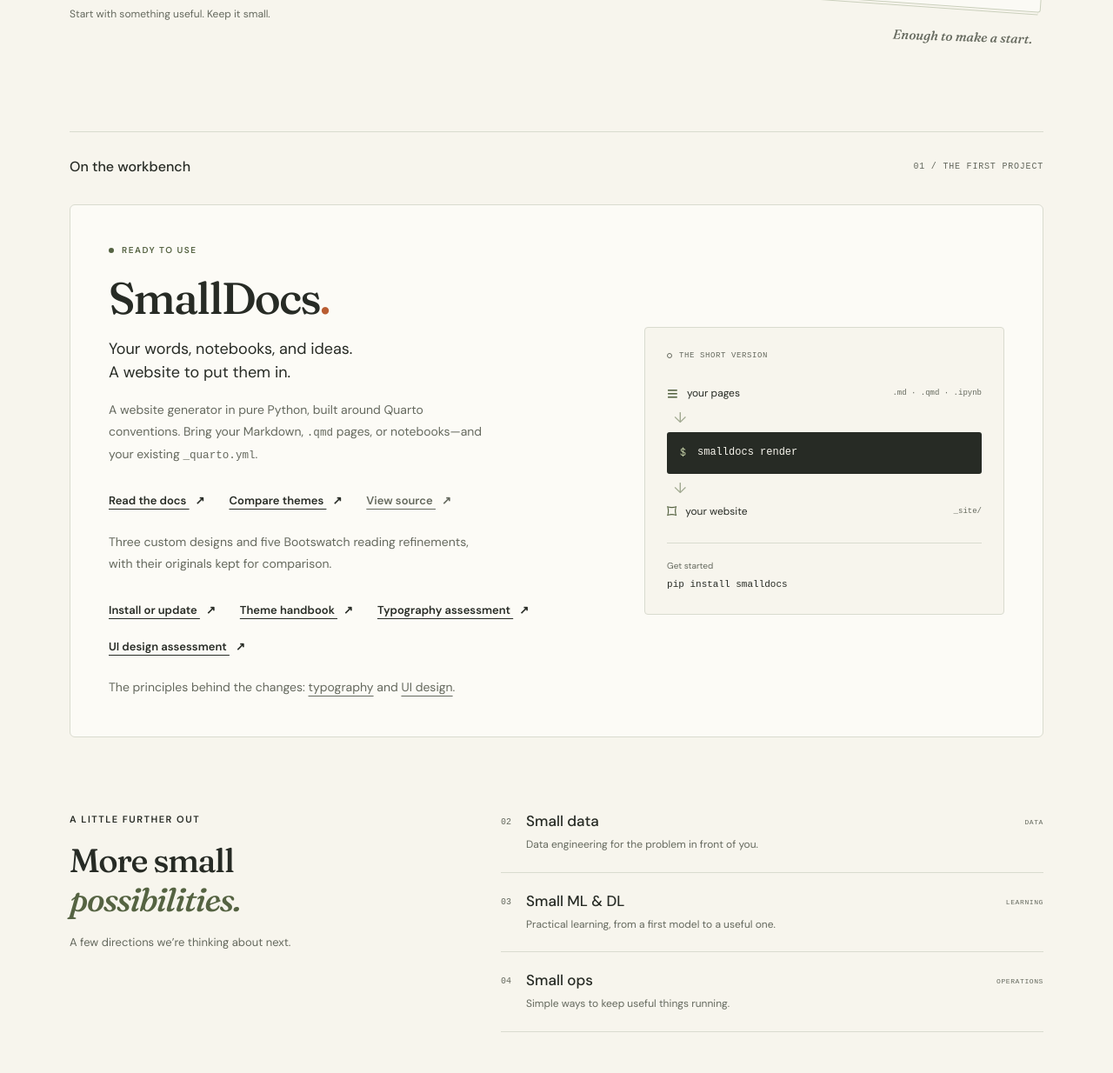
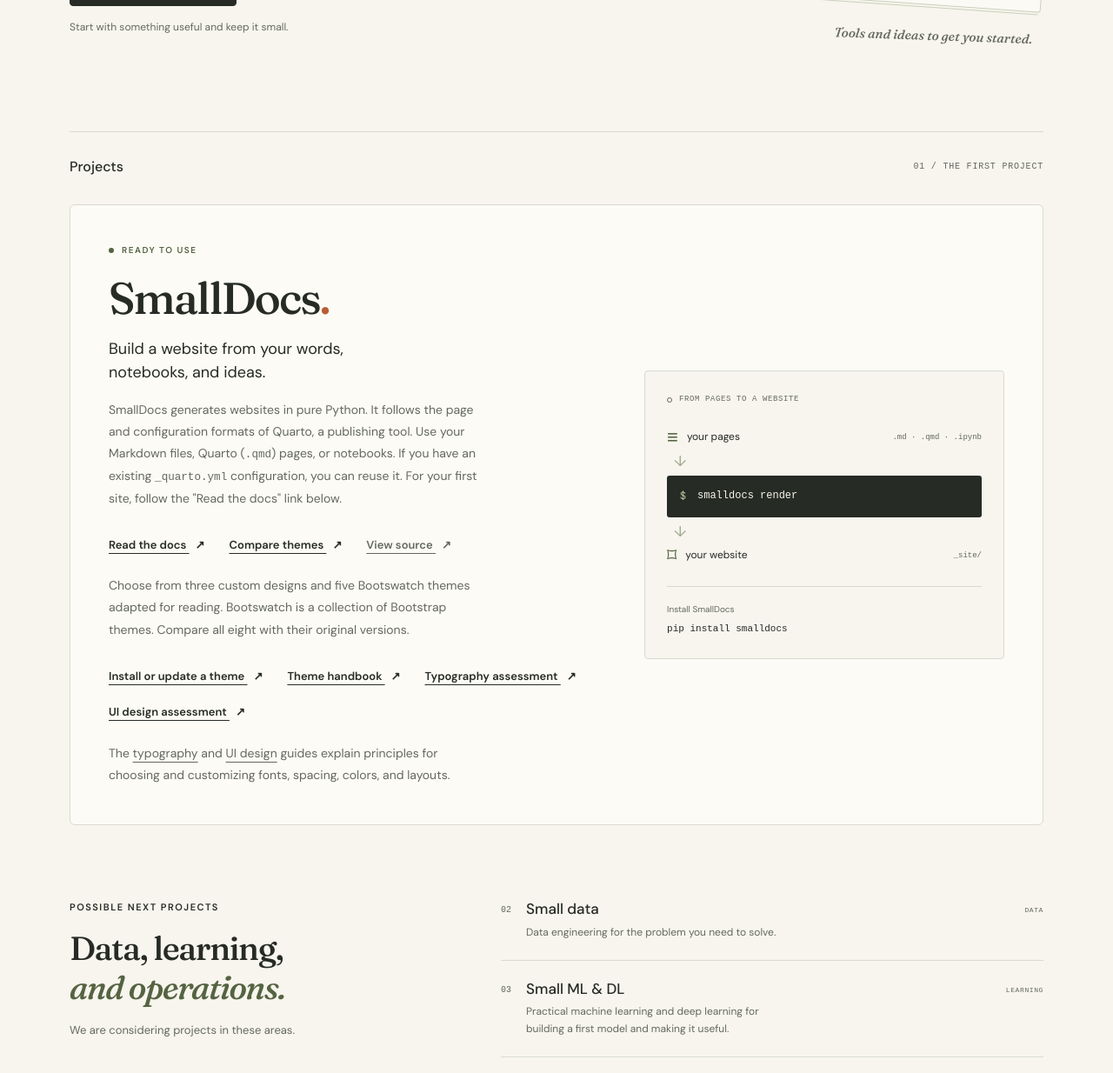
Before and after one commit to rahuldave/smallish.dev, a plain HTML site: page index.html in a window 1280 px wide. Shown: the part 609-1843 px from the top of the page at 87% size. Drawn offline with Linux system fonts and the light colour scheme.

Commit message:
Clarify Smallish project and theme documentation
Revise the landing page and maintainer README through Nossa and an
independent declaude review. Explain the project inputs, distinguish theme
resources, and make the installation and publishing directions explicit.

Preserve the layout, links, metadata, commands and domain configuration.

Coded using Codex

```diff
--- a/index.html
+++ b/index.html
@@ -64,18 +64,20 @@
             </p>
             <h1 id="hero-title">Small tools.<br /><em>Room to think.</em></h1>
             <p class="hero-description">
-              Focused tools and practical ideas for docs, data, machine
-              learning, and the work around them.
+              Smallish is a collection of focused tools and practical ideas for
+              documentation, data, machine learning, and the work around them.
             </p>
             <a class="button" href="#smalldocs"
               >Meet SmallDocs <span aria-hidden="true">↘</span></a
             >
-            <p class="hero-note">Start with something useful. Keep it small.</p>
+            <p class="hero-note">
+              Start with something useful and keep it small.
+            </p>
           </div>
 
           <div class="small-stack">
             <div class="stack-caption" aria-hidden="true">
-              <span>A FEW GOOD PIECES</span><span>↓</span>
+              <span>DOCS, DATA, ML, OPS</span><span>↓</span>
             </div>
             <a
               class="stack-sheet sheet-docs"
@@ -90,7 +92,7 @@
             <div class="stack-sheet sheet-data" aria-hidden="true">
               <span class="sheet-number">02</span
               ><span class="sheet-name">data</span
-              ><span class="sheet-detail">a question worth asking</span
+              ><span class="sheet-detail">questions to investigate</span
               ><span class="sheet-symbol">∴</span>
             </div>
             <div class="stack-sheet sheet-ml" aria-hidden="true">
@@ -106,7 +108,7 @@
               ><span class="sheet-symbol">↔</span>
             </div>
             <p class="stack-footnote" aria-hidden="true">
-              Enough to make a start.
+              Tools and ideas to get you started.
             </p>
           </div>
         </section>
@@ -117,7 +119,7 @@
           aria-labelledby="projects-title"
         >
           <div class="section-heading" id="docs">
-            <h2 id="projects-title">On the workbench</h2>
+            <h2 id="projects-title">Projects</h2>
             <span class="section-count">01 / THE FIRST PROJECT</span>
           </div>
           <article
@@ -133,12 +135,15 @@
                 SmallDocs<span class="title-dot">.</span>
               </h3>
               <p class="project-lede">
-                Your words, notebooks, and ideas.<br />A website to put them in.
+                Build a website from your words,<br />notebooks, and ideas.
               </p>
               <p class="project-description">
-                A website generator in pure Python, built around Quarto
-                conventions. Bring your Markdown, <code>.qmd</code> pages, or
-                notebooks—and your existing <code>_quarto.yml</code>.
+                SmallDocs generates websites in pure Python. It follows the page
+                and configuration formats of Quarto, a publishing tool. Use your
+                Markdown files, Quarto (<code>.qmd</code>) pages, or notebooks.
+                If you have an existing <code>_quarto.yml</code> configuration,
+                you can reuse it. For your first site, follow the "Read the
+                docs" link below.
               </p>
               <div class="project-links">
                 <a class="text-link" href="https://docs.smallish.dev/"
@@ -156,8 +161,9 @@
                 >
               </div>
               <p class="project-description">
-                Three custom designs and five Bootswatch reading refinements,
-                with their originals kept for comparison.
+                Choose from three custom designs and five Bootswatch themes
+                adapted for reading. Bootswatch is a collection of Bootstrap
+                themes. Compare all eight with their original versions.
               </p>
               <div
                 class="project-links"
@@ -166,7 +172,8 @@
                 <a
                   class="text-link"
                   href="https://rahuldave.com/elegant-themes/using-themes.html"
-                  >Install or update <span aria-hidden="true">↗</span></a
+                  >Install or update a theme
+                  <span aria-hidden="true">↗</span></a
                 >
                 <a
                   class="text-link"
@@ -185,7 +192,7 @@
                 >
               </div>
               <p class="project-description">
-                The principles behind the changes:
+                The
                 <a
                   href="https://rahuldave.com/elegant-themes/typography-guide.html"
                   >typography</a
@@ -194,7 +201,9 @@
                 <a
                   href="https://rahuldave.com/elegant-themes/ui-design-guide.html"
                   >UI design</a
-                >.
+                >
+                guides explain principles for choosing and customizing fonts,
+                spacing, colors, and layouts.
               </p>
             </div>
             <div
@@ -203,7 +212,7 @@
             >
               <div class="demo-header">
                 <span class="demo-dot" aria-hidden="true"></span
-                ><span>THE SHORT VERSION</span>
+                ><span>FROM PAGES TO A WEBSITE</span>
               </div>
               <div class="file-row">
                 <span class="file-icon" aria-hidden="true">≡</span
@@ -220,7 +229,7 @@
                 ><span>your website</span><span class="file-types">_site/</span>
               </div>
               <div class="install-line">
-                <span>Get started</span><code>pip install smalldocs</code>
+                <span>Install SmallDocs</span><code>pip install smalldocs</code>
               </div>
             </div>
           </article>
@@ -228,18 +237,18 @@
 
         <section class="directions" aria-labelledby="directions-title">
           <div class="directions-intro">
-            <p class="eyebrow">A little further out</p>
+            <p class="eyebrow">Possible next projects</p>
             <h2 id="directions-title">
-              More small<br /><em>possibilities.</em>
+              Data, learning,<br /><em>and operations.</em>
             </h2>
-            <p>A few directions we’re thinking about next.</p>
+            <p>We are considering projects in these areas.</p>
           </div>
           <div class="direction-list">
             <div class="direction">
               <span class="direction-index">02</span>
               <div>
                 <h3>Small data</h3>
-                <p>Data engineering for the problem in front of you.</p>
+                <p>Data engineering for the problem you need to solve.</p>
               </div>
               <span class="direction-label">DATA</span>
             </div>
@@ -247,7 +256,10 @@
               <span class="direction-index">03</span>
               <div>
                 <h3>Small ML &amp; DL</h3>
-                <p>Practical learning, from a first model to a useful one.</p>
+                <p>
+                  Practical machine learning and deep learning for building a
+                  first model and making it useful.
+                </p>
               </div>
               <span class="direction-label">LEARNING</span>
             </div>
@@ -266,13 +278,10 @@
           <span class="about-mark" aria-hidden="true">✳</span>
           <div>
             <p class="eyebrow">The idea behind Smallish</p>
-            <h2 id="about-title">
-              Make something useful.<br />Leave room for what comes next.
-            </h2>
+            <h2 id="about-title">About<br />Smallish.</h2>
             <p>
-              Smallish is a home for tools that do a focused job, and ideas you
-              can try for yourself. A place to build, learn, and share a few
-              good pieces.
+              Use Smallish to find focused tools and ideas to try for yourself.
+              You can build and learn with them, and share your work.
             </p>
           </div>
         </section>
```
Also changed, not shown: 1 other file.
